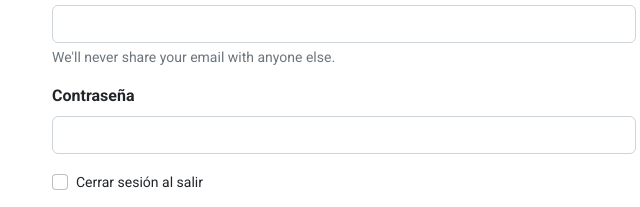
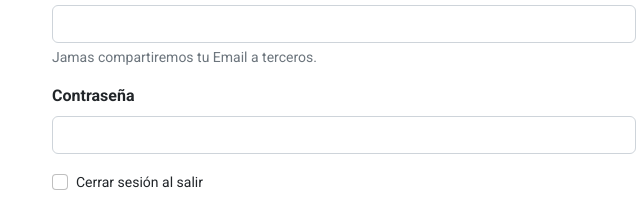
Before and after one commit to Agusvj/PF-Villanueva, a plain HTML site: page pages/registro.html in a window 1280 px wide. Shown: the part 385-592 px from the top of the page, 296-936 px from the left. Drawn offline with nearby package versions, Linux system fonts and the light colour scheme.

Commit message:
platinum 1.3+pre-entrega

```diff
--- a/pages/registro.html
+++ b/pages/registro.html
@@ -60,7 +60,7 @@
         <div class="mb-3">
           <label for="exampleInputEmail1" class="form-label fw-semibold">Email</label>
           <input type="email" class="form-control" id="exampleInputEmail1" aria-describedby="emailHelp">
-          <div id="emailHelp" class="form-text">We'll never share your email with anyone else.</div>
+          <div id="emailHelp" class="form-text">Jamas compartiremos tu Email a terceros.</div>
         </div>
         <div class="mb-3">
           <label for="exampleInputPassword1" class="form-label fw-semibold">Contraseña</label>
```
